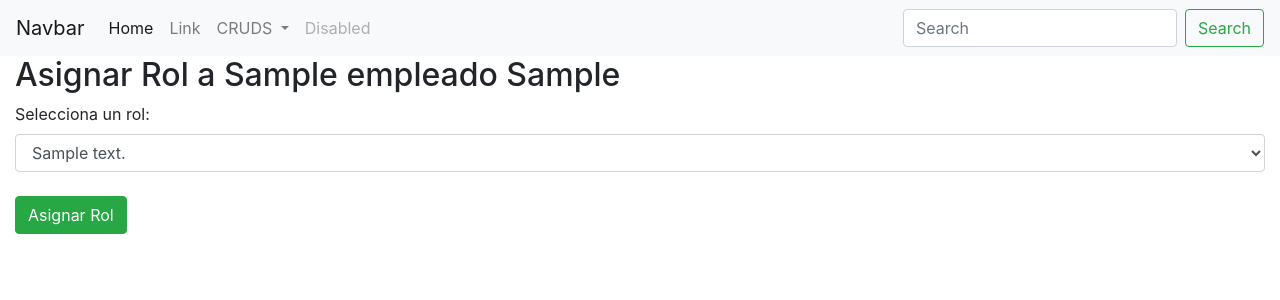
After one commit to JorgeMedranoGit/OpenGym, a Flask app: page /empleados/asignar_rol/1 in a window 1280 px wide. The commit adds this page. Shown: the top 300 px of the page. Run offline with Flask 3, Linux system fonts and the light colour scheme; tables that the repository leaves empty hold one stand-in row (values such as "Sample post").

Commit message:
Asignacion de rol
Ya esta todo para asignar rol

```diff
--- a/routes/empleados_routes.py
+++ b/routes/empleados_routes.py
@@ -4,6 +4,7 @@ from decimal import Decimal
 from flask_sqlalchemy import SQLAlchemy
 from models.empleados import Empleado
 from database import db
+from models.empleados import Rol
 
 
 empleados_blueprint = Blueprint('empleados_blueprint', __name__)
@@ -70,3 +71,36 @@ def eliminar_empleado_por_id(empleado_id):
     empleado = Empleado.query.get(empleado_id)
     db.session.delete(empleado)
     db.session.commit()
+
+def obtener_todos_los_roles():
+    return Rol.query.all()
+
+
+@empleados_blueprint.route('/empleados/asignar_rol/<int:empleado_id>', methods=['GET', 'POST'])
+def asignar_rol(empleado_id):
+    empleado = obtener_empleado_por_id(empleado_id)
+
+    if request.method == 'POST':
+        idrol = request.form.get('idrol')
+        empleado.idrol = idrol
+        db.session.commit()
+        flash('Rol asignado correctamente')
+        return redirect('/empleados')
+
+    roles = obtener_todos_los_roles()  # Aquí obtienes todos los roles
+    return render_template('asignar_rol.html', empleado=empleado, roles=roles)
+
+
+@empleados_blueprint.route('/empleados/actualizar_rol/<int:empleado_id>', methods=['GET', 'POST'])
+def actualizar_rol(empleado_id):
+    empleado = obtener_empleado_por_id(empleado_id)
+
+    if request.method == 'POST':
+        idrol = request.form.get('idrol')
+        empleado.idrol = idrol
+        db.session.commit()
+        flash('Rol actualizado correctamente')
+        return redirect('/empleados')
+
+    roles = obtener_todos_los_roles()
+    return render_template('actualizar_rol.html', empleado=empleado, roles=roles)
--- /dev/null
+++ b/templates/asignar_rol.html
@@ -0,0 +1,15 @@
+{% extends "base.html" %}
+{% block title %}Asignar Rol{% endblock %}
+{% block content %}
+    <h2>Asignar Rol a {{ empleado.nombre }} {{ empleado.apellido }}</h2>
+    <form action="" method="post">
+        <label for="idrol">Selecciona un rol:</label>
+        <select name="idrol" id="idrol" class="form-control">
+            {% for rol in roles %}
+                <option value="{{ rol.idrol }}" {% if empleado.idrol == rol.idrol %} selected {% endif %}>{{ rol.descripcion }}</option>
+            {% endfor %}
+        </select>
+        <br>
+        <input type="submit" class="btn btn-success" value="Asignar Rol">
+    </form>
+{% endblock %}
--- a/templates/empleados.html
+++ b/templates/empleados.html
@@ -48,6 +48,12 @@
                 <form action="/empleados/eliminar/{{ empleado.idempleado }}" method="post" style="display:inline;">
                     <button type="submit" class="btn btn-danger">Eliminar</button>
                 </form>
+
+                {% if empleado.idrol is not none %}
+                    <a href="/empleados/actualizar_rol/{{ empleado.idempleado }}" class="btn btn-warning">Actualizar rol</a>
+                {% else %}
+                    <a href="/empleados/asignar_rol/{{ empleado.idempleado }}" class="btn btn-warning">Asignar rol</a>
+                {% endif %}
             </td>
         </tr>
         {% endfor %}
```
Also changed, not shown: models/empleados.py (+12 -0 lines), models/roles.py (added, +19 -0 lines), templates/actualizar_rol.html (added, +15 -0 lines).
